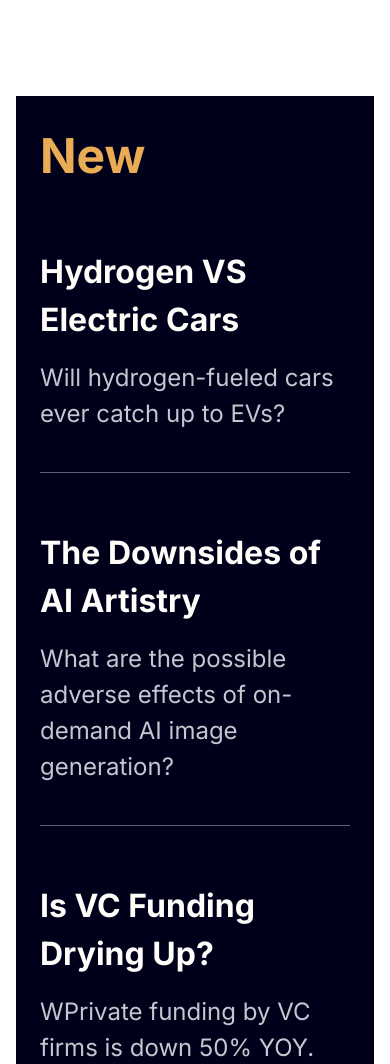
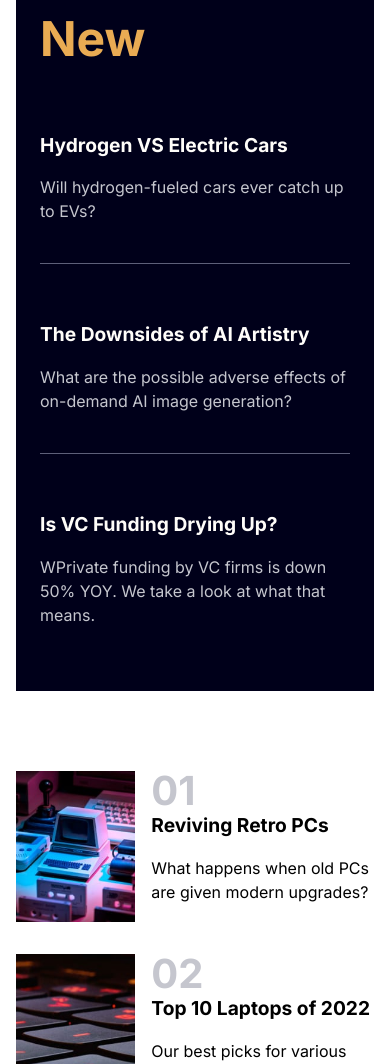
Before and after one commit to approved4me/FM-news-homepage-main, a plain HTML site: page index.html in a window 390 px wide. Shown: the part 936-2000 px from the top of the page. Drawn offline with Linux system fonts and the light colour scheme.

Commit message:
margin and padding upadate for smartphone

```diff
--- a/style.css
+++ b/style.css
@@ -112,7 +112,7 @@ main {
 }
 
 h1 {
-    font-size: 4rem;
+    font-size: 2.8rem;
     line-height: 1;
     font-weight: 800;
     margin-block: 2rem;
@@ -124,7 +124,7 @@ h1 {
 }
 
 .headline_teaser p {
-    font-size: 1.3rem;
+    font-size: 1rem;
 }
 
 .headline_teaser .more {
@@ -154,13 +154,13 @@ h1 {
 
 .extra_news h3 {
     color: var(--neutral-off_white);
-    font-size: 2rem;
+    font-size: 1.2rem;
     margin-block: 1rem;
 }
 
 .extra_news p {
     color: var(--neutral-grayish_blue);
-    font-size: 1.5rem;
+    font-size: 1rem;
 }
 
 .news_bits {
@@ -184,7 +184,7 @@ h1 {
 }
 
 .content {
-    padding-left: 2rem;
+    padding-left: 1rem;
 }
 
 .content .counter {
@@ -195,12 +195,12 @@ h1 {
 }
 
 .content h3 {
-    font-size: 1.5rem;
+    font-size: 1.2rem;
     padding-bottom: 1rem;
 }
 
 .content p {
-    font-size: 1.3rem;
+    font-size: 1rem;
 }
 
 .attribution {
```
